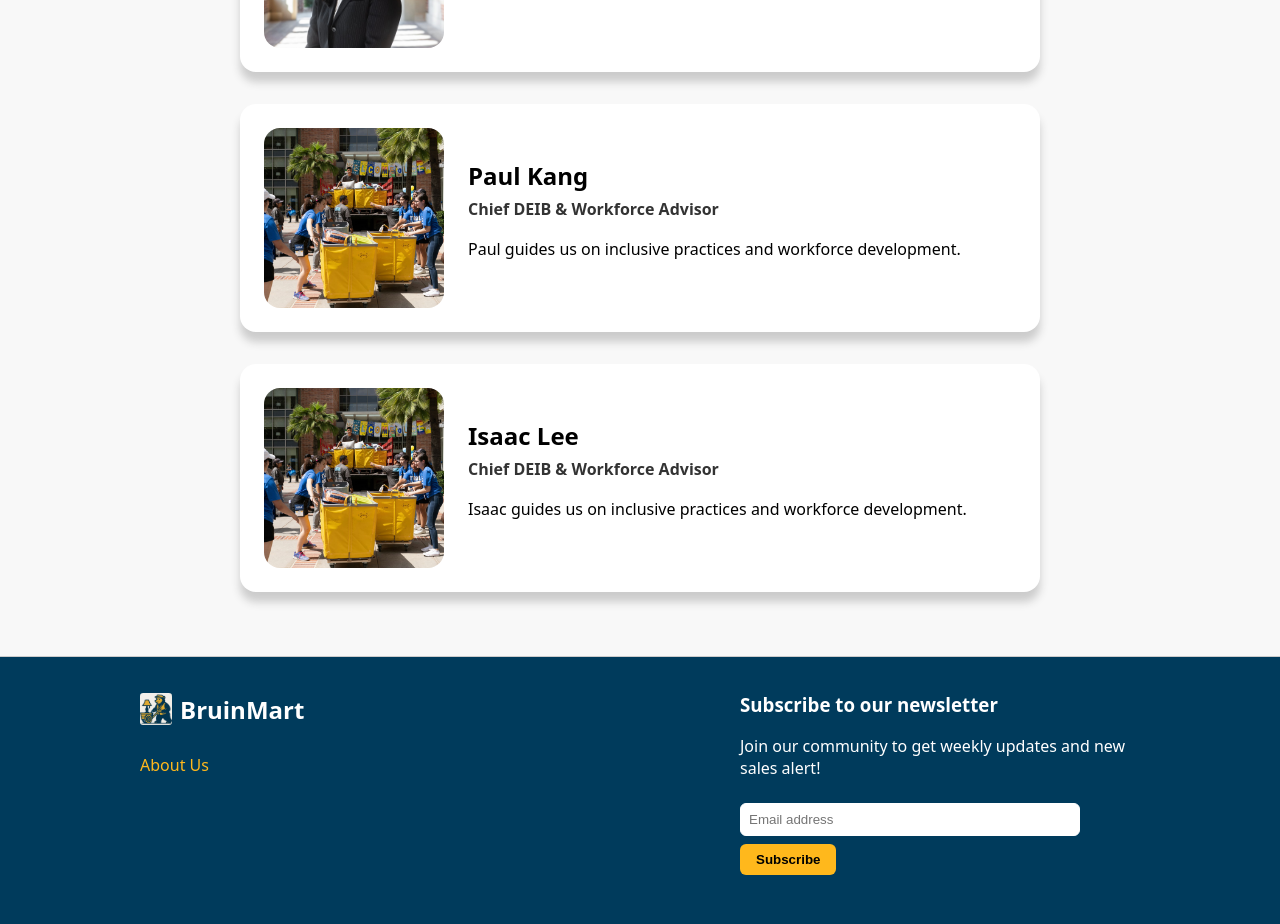
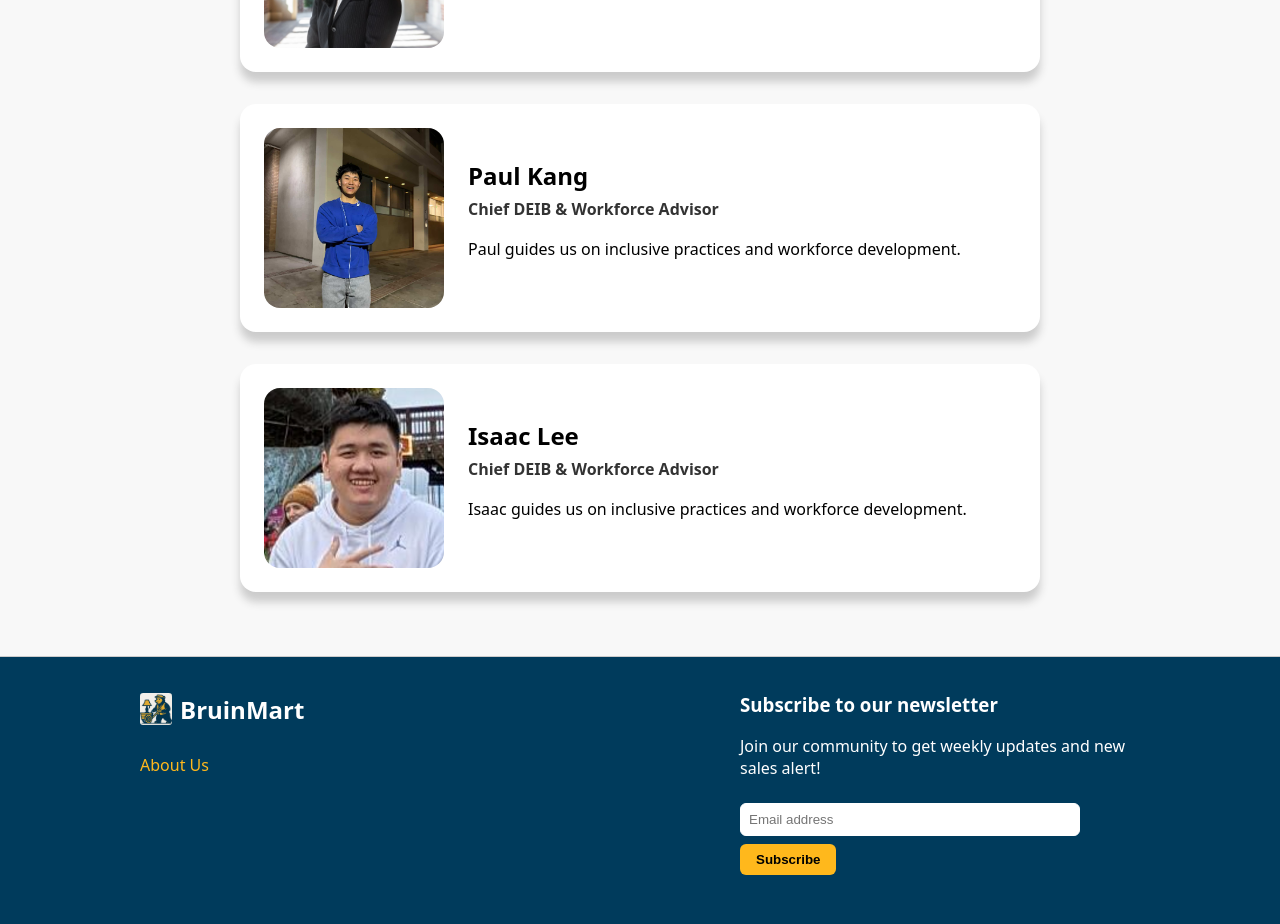
Before and after one commit to ythou00/BruinMart_Official, a React (Vite) app: page /about-us in a window 1280 px wide. Shown: the part 1260-2184 px from the top of the page. Built offline with nearby package versions, Linux system fonts and the light colour scheme; a web font is replaced by a local one.

Commit message:
added Paul and Isaac Pic

```diff
--- a/src/component/about.jsx
+++ b/src/component/about.jsx
@@ -4,6 +4,8 @@ import './about.css';
 import moveInImage from '../assets/bruin-move-in.jpg'
 import memberImage1 from '../assets/ythou.jpg'
 import memberImage2 from '../assets/heidi-image.jpg'
+import memberImage3 from '../assets/isaac-image.png'
+import memberImage4 from '../assets/paul-image.jpg'
 import Footer from './footer'
 
 
@@ -63,13 +65,13 @@ export default function About() {
             <MemberCard
                 name="Paul Kang"
                 role="Chief DEIB & Workforce Advisor"
-                imgSrc={moveInImage}
+                imgSrc={memberImage4}
                 description="Paul guides us on inclusive practices and workforce development."
             />
             <MemberCard
                 name="Isaac Lee"
                 role="Chief DEIB & Workforce Advisor"
-                imgSrc={moveInImage}
+                imgSrc={memberImage3}
                 description="Isaac guides us on inclusive practices and workforce development."
             />
         </div>
```
Also changed, not shown: src/assets/isaac-image.png (added), src/assets/paul-image.jpg (added).
